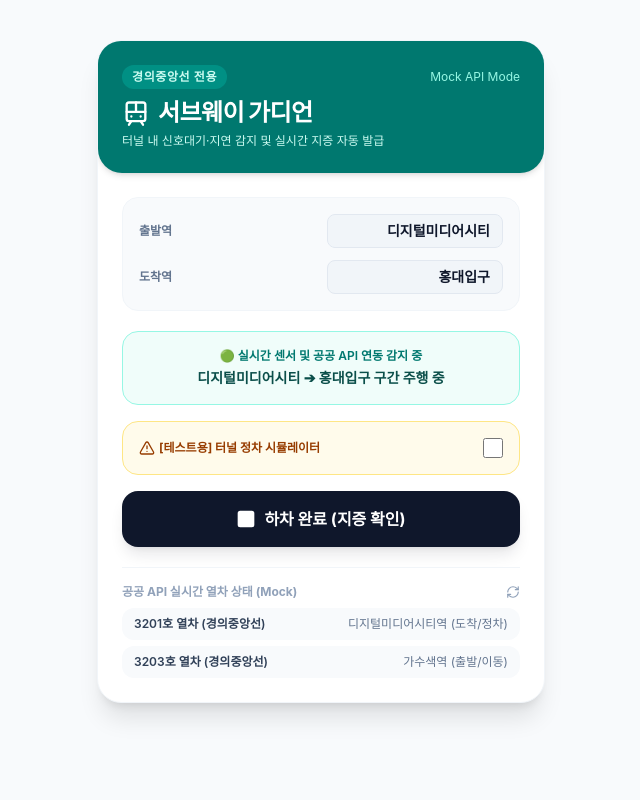
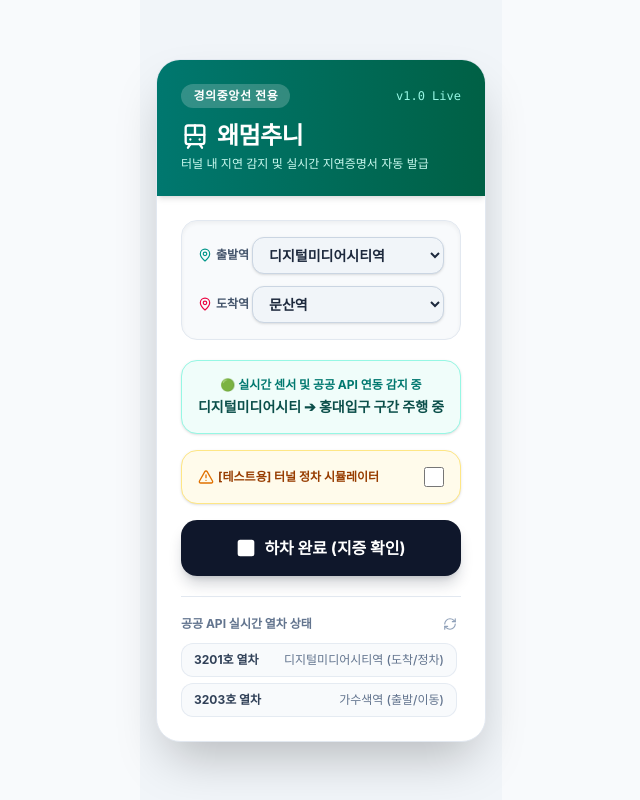
Before and after one commit to lIlSSBB/commute-delay, a Next.js app: page / in a window 1280 px wide. Both pictures are taken after a click on the button "탑승 시작하기". Shown: the whole page, without its empty margins (319-959 px from the left). Built offline with nearby package versions, Linux system fonts and the light colour scheme.

Commit message:
Refactor main page layout and enhance station selection
Updated the layout and styling of the main page, added a new station selection dropdown, and improved the boarding status display.

```diff
--- a/src/app/page.tsx
+++ b/src/app/page.tsx
@@ -1,8 +1,17 @@
+// src/app/page.tsx
 'use client';
 
 import React, { useState, useEffect } from 'react';
-import { Train, Play, Square, AlertTriangle, RefreshCw } from 'lucide-react';
+import { Train, Play, Square, AlertTriangle, RefreshCw, MapPin } from 'lucide-react';
 import DelayModal from '@/components/DelayModal';
+
+// 경의중앙선 주요 역 리스트
+const GANGUI_STATIONS = [
+  "문산", "파주", "금촌", "금릉", "운정", "야당", "탄현", "일산", "백마", "곡산",
+  "대곡", "능곡", "행신", "화전", "수색", "디지털미디어시티", "가좌", "신촌",
+  "공덕", "용산", "이촌", "서빙고", "한남", "옥수", "응봉", "왕십리", "청량리",
+  "회기", "중랑", "상봉", "망우", "구리", "도농", "양정", "덕소", "팔당", "운길산", "양수"
+];
 
 export default function Home() {
   const [isBoarded, setIsBoarded] = useState(false);
@@ -72,47 +81,58 @@ export default function Home() {
   };
 
   return (
-    <main className="min-h-screen bg-slate-50 flex flex-col items-center justify-start p-4 text-slate-900 w-full">
-      <div className="w-full max-w-md bg-white shadow-xl rounded-3xl overflow-hidden border border-slate-100 mt-6 flex flex-col min-h-[80vh]">
+    <main className="min-h-screen bg-slate-100 flex flex-col items-center justify-center p-4">
+      <div className="w-full max-w-md bg-white shadow-2xl rounded-3xl overflow-hidden border border-slate-200 flex flex-col">
 
         {/* Header */}
-        <div className="bg-teal-700 text-white p-6 rounded-b-3xl shadow-md">
-          <div className="flex justify-between items-center mb-2">
-            <span className="bg-teal-600/80 text-teal-100 text-xs font-semibold px-2.5 py-1 rounded-full uppercase tracking-wider">
+        <div className="bg-gradient-to-r from-teal-700 to-emerald-800 text-white p-6 shadow-md">
+          <div className="flex justify-between items-center mb-3">
+            <span className="bg-white/20 text-white text-xs font-bold px-3 py-1 rounded-full uppercase tracking-wider backdrop-blur-md">
               경의중앙선 전용
             </span>
-            <span className="text-xs text-teal-200">Mock API Mode</span>
+            <span className="text-xs text-teal-200 font-mono">v1.0 Live</span>
           </div>
           <h1 className="text-2xl font-black tracking-tight flex items-center gap-2">
-            <Train className="w-7 h-7" /> 서브웨이 가디언
+            <Train className="w-7 h-7" /> 왜멈추니
           </h1>
-          <p className="text-teal-100 text-xs mt-1">터널 내 신호대기·지연 감지 및 실시간 지증 자동 발급</p>
+          <p className="text-teal-100 text-xs mt-1">터널 내 지연 감지 및 실시간 지연증명서 자동 발급</p>
         </div>
 
         {/* Content Body */}
-        <div className="p-6 flex-1 flex flex-col gap-5">
+        <div className="p-6 flex flex-col gap-5">
 
-          {/* Station Selection */}
-          <div className="bg-slate-50 p-4 rounded-2xl border border-slate-100 space-y-3">
+          {/* Station Selection (Dropdowns) */}
+          <div className="bg-slate-50 p-4 rounded-2xl border border-slate-200 space-y-3 shadow-inner">
             <div className="flex justify-between items-center">
-              <label className="text-xs font-bold text-slate-500 uppercase">출발역</label>
-              <input
-                type="text"
+              <label className="text-xs font-bold text-slate-600 uppercase flex items-center gap-1">
+                <MapPin className="w-3.5 h-3.5 text-teal-600" /> 출발역
+              </label>
+              <select
                 value={startStation}
                 onChange={(e) => setStartStation(e.target.value)}
                 disabled={isBoarded}
-                className="bg-white border border-slate-200 rounded-lg px-3 py-1.5 text-sm font-semibold text-right w-44 focus:outline-teal-600 disabled:bg-slate-100"
-              />
+                className="bg-white border border-slate-300 rounded-xl px-3 py-2 text-sm font-bold text-slate-800 w-48 shadow-sm focus:outline-teal-600 disabled:bg-slate-100 cursor-pointer"
+              >
+                {GANGUI_STATIONS.map((st) => (
+                  <option key={st} value={st}>{st}역</option>
+                ))}
+              </select>
             </div>
+
             <div className="flex justify-between items-center">
-              <label className="text-xs font-bold text-slate-500 uppercase">도착역</label>
-              <input
-                type="text"
+              <label className="text-xs font-bold text-slate-600 uppercase flex items-center gap-1">
+                <MapPin className="w-3.5 h-3.5 text-rose-600" /> 도착역
+              </label>
+              <select
                 value={endStation}
                 onChange={(e) => setEndStation(e.target.value)}
                 disabled={isBoarded}
-                className="bg-white border border-slate-200 rounded-lg px-3 py-1.5 text-sm font-semibold text-right w-44 focus:outline-teal-600 disabled:bg-slate-100"
-              />
+                className="bg-white border border-slate-300 rounded-xl px-3 py-2 text-sm font-bold text-slate-800 w-48 shadow-sm focus:outline-teal-600 disabled:bg-slate-100 cursor-pointer"
+              >
+                {GANGUI_STATIONS.map((st) => (
+                  <option key={st} value={st}>{st}역</option>
+                ))}
+              </select>
             </div>
           </div>
 
@@ -120,35 +140,35 @@ export default function Home() {
           {!isBoarded ? (
             <button
               onClick={handleStartBoarding}
-              className="w-full bg-teal-700 hover:bg-teal-800 text-white font-bold py-4 rounded-2xl shadow-lg shadow-teal-700/20 flex items-center justify-center gap-2 transition active:scale-[0.98]"
+              className="w-full bg-teal-700 hover:bg-teal-800 text-white font-bold py-4 rounded-2xl shadow-lg shadow-teal-700/30 flex items-center justify-center gap-2 transition active:scale-[0.98] cursor-pointer"
             >
               <Play className="w-5 h-5 fill-current" /> 탑승 시작하기
             </button>
           ) : (
             <div className="space-y-4 animate-in fade-in">
-              <div className="bg-teal-50 border border-teal-200 p-4 rounded-2xl text-center space-y-1">
-                <p className="text-xs font-semibold text-teal-700">🟢 실시간 센서 및 공공 API 연동 감지 중</p>
-                <p className="text-sm font-bold text-teal-900">{startStation} ➔ {endStation} 구간 주행 중</p>
+              <div className="bg-teal-50 border border-teal-200 p-4 rounded-2xl text-center space-y-1 shadow-sm">
+                <p className="text-xs font-bold text-teal-700">🟢 실시간 센서 및 공공 API 연동 감지 중</p>
+                <p className="text-sm font-extrabold text-teal-900">{startStation} ➔ {endStation} 구간 주행 중</p>
               </div>
 
               {/* 3-Minute Simulation Toggle */}
-              <div className="bg-amber-50 border border-amber-200 p-4 rounded-2xl space-y-3">
+              <div className="bg-amber-50 border border-amber-200 p-4 rounded-2xl space-y-3 shadow-sm">
                 <div className="flex justify-between items-center">
                   <span className="text-xs font-bold text-amber-800 flex items-center gap-1">
-                    <AlertTriangle className="w-4 h-4" /> [테스트용] 터널 정차 시뮬레이터
+                    <AlertTriangle className="w-4 h-4 text-amber-600" /> [테스트용] 터널 정차 시뮬레이터
                   </span>
                   <input
                     type="checkbox"
                     checked={isStationary}
                     onChange={(e) => setIsStationary(e.target.checked)}
-                    className="w-5 h-5 accent-amber-600 cursor-pointer"
+                    className="w-5 h-5 accent-teal-600 cursor-pointer"
                   />
                 </div>
                 {isStationary && (
-                  <div className="text-center pt-1 border-t border-amber-200/60">
-                    <p className="text-xs text-amber-700">정차 지속 시간: <span className="font-mono font-bold">{formatTime(delaySeconds)}</span></p>
+                  <div className="text-center pt-2 border-t border-amber-200/60">
+                    <p className="text-xs text-amber-800">정차 지속 시간: <span className="font-mono font-bold text-sm">{formatTime(delaySeconds)}</span></p>
                     {isDelayConfirmed && (
-                      <p className="text-xs font-bold text-rose-600 mt-1 animate-bounce">🚨 3분 초과 비정상 정차(지연) 판정 완료!</p>
+                      <p className="text-xs font-extrabold text-rose-600 mt-1 animate-bounce">🚨 3분 초과 비정상 정차(지연) 판정 완료!</p>
                     )}
                   </div>
                 )}
@@ -156,7 +176,7 @@ export default function Home() {
 
               <button
                 onClick={handleEndBoarding}
-                className="w-full bg-slate-900 hover:bg-slate-800 text-white font-bold py-4 rounded-2xl shadow-lg shadow-slate-900/10 flex items-center justify-center gap-2 transition active:scale-[0.98]"
+                className="w-full bg-slate-900 hover:bg-slate-800 text-white font-bold py-4 rounded-2xl shadow-lg shadow-slate-900/20 flex items-center justify-center gap-2 transition active:scale-[0.98] cursor-pointer"
               >
                 <Square className="w-5 h-5 fill-current" /> 하차 완료 (지증 확인)
               </button>
@@ -164,18 +184,18 @@ export default function Home() {
           )}
 
           {/* Public API Status Preview */}
-          <div className="mt-auto pt-4 border-t border-slate-100">
+          <div className="pt-4 border-t border-slate-200">
             <div className="flex justify-between items-center mb-2">
-              <span className="text-xs font-bold text-slate-400">공공 API 실시간 열차 상태 (Mock)</span>
-              <button onClick={fetchSubwayData} className="text-slate-400 hover:text-slate-600">
+              <span className="text-xs font-bold text-slate-500">공공 API 실시간 열차 상태</span>
+              <button onClick={fetchSubwayData} className="text-slate-400 hover:text-slate-700 p-1">
                 <RefreshCw className="w-3.5 h-3.5" />
               </button>
             </div>
-            <div className="space-y-1.5 max-h-28 overflow-y-auto">
+            <div className="space-y-1.5 max-h-32 overflow-y-auto pr-1">
               {apiData.map((train, idx) => (
-                <div key={idx} className="bg-slate-50 px-3 py-2 rounded-xl text-xs flex justify-between items-center">
-                  <span className="font-semibold text-slate-700">{train.trainNo}호 열차 ({train.subwayNm})</span>
-                  <span className="text-slate-500">{train.statnNm}역 ({train.statnTcv === '1' ? '도착/정차' : '출발/이동'})</span>
+                <div key={idx} className="bg-slate-50 border border-slate-200/80 px-3 py-2 rounded-xl text-xs flex justify-between items-center">
+                  <span className="font-bold text-slate-700">{train.trainNo}호 열차</span>
+                  <span className="text-slate-500 font-medium">{train.statnNm}역 ({train.statnTcv === '1' ? '도착/정차' : '출발/이동'})</span>
                 </div>
               ))}
             </div>
```
